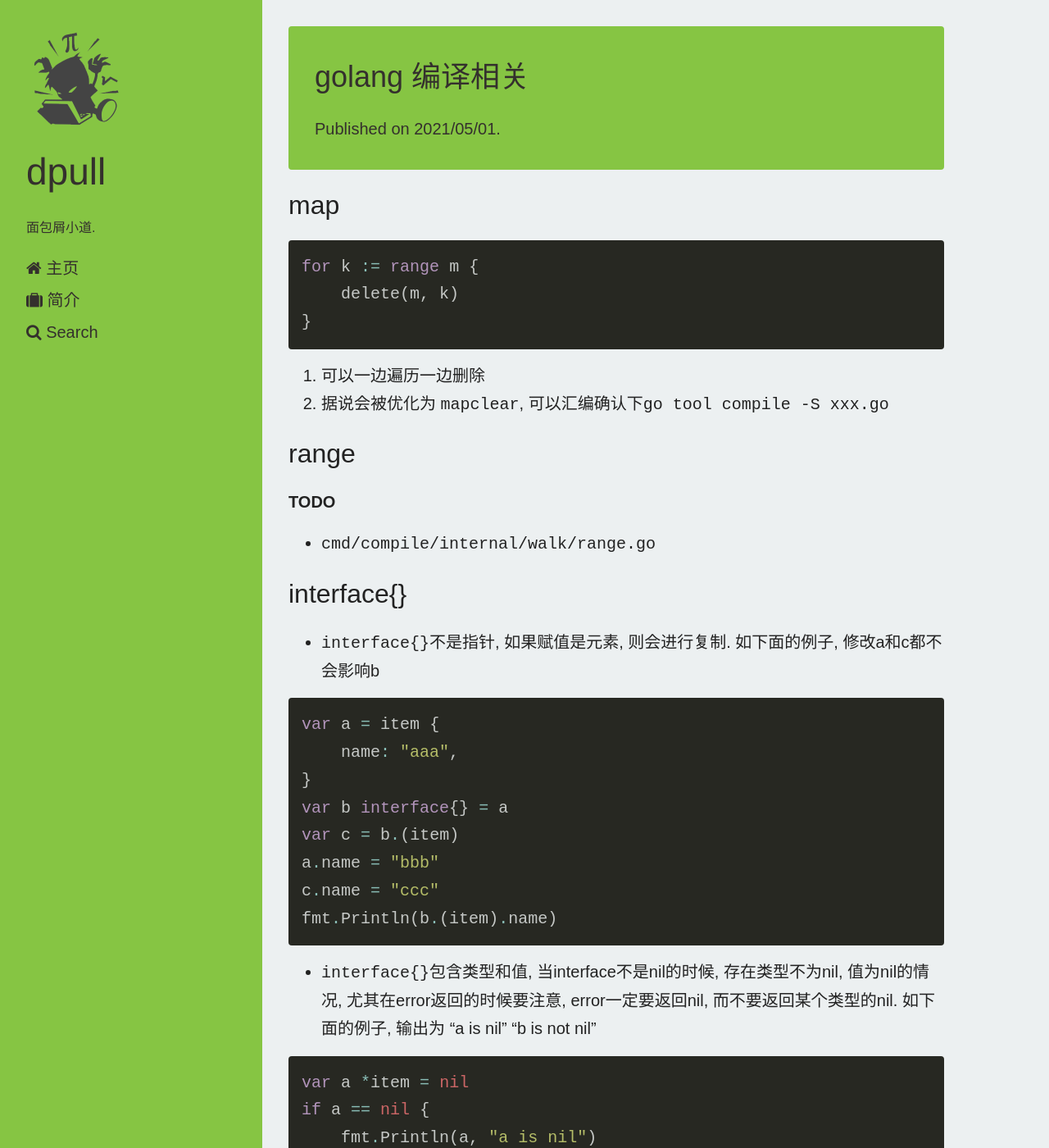
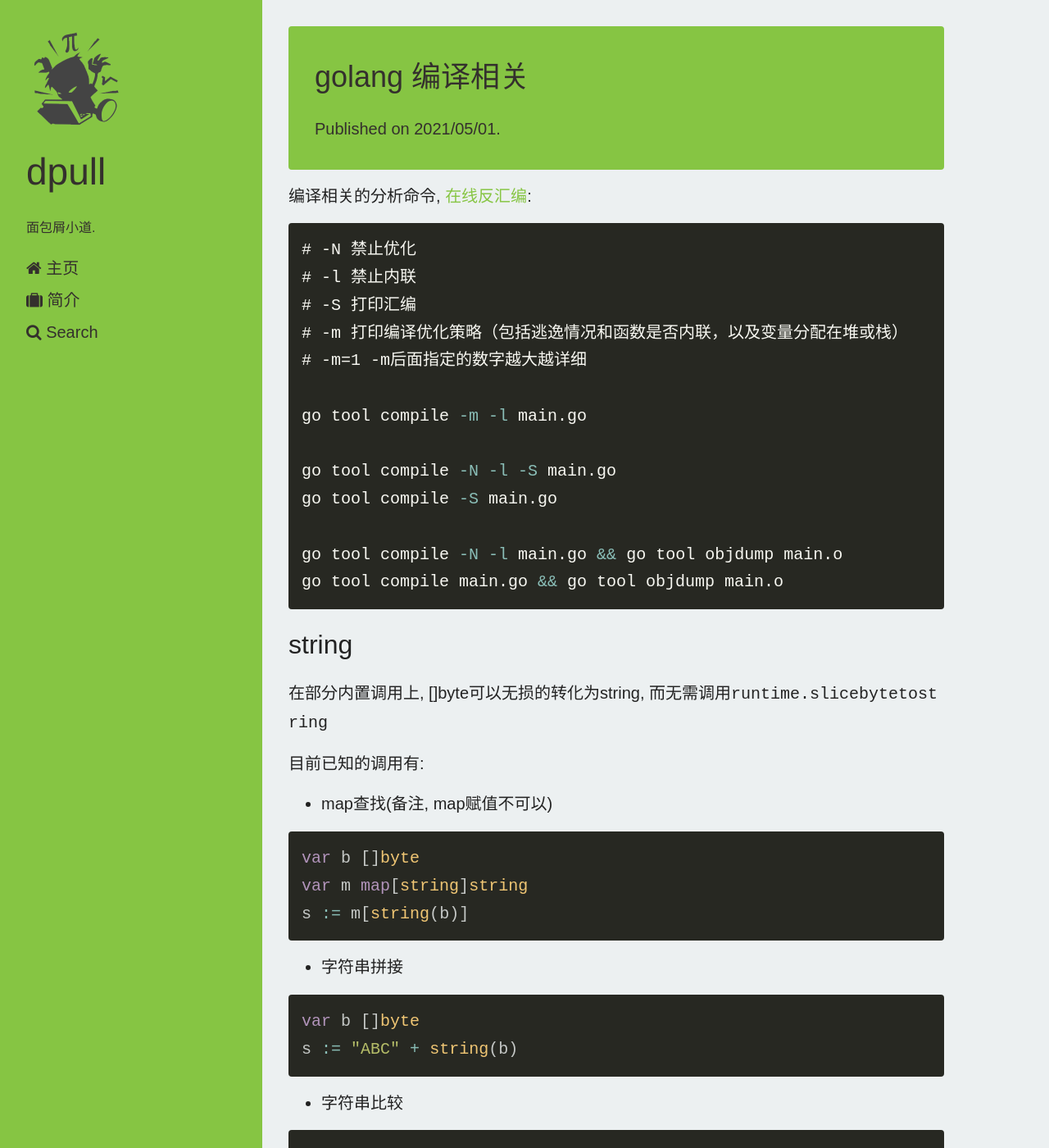
Before and after one commit to dpull/dpull.github.io, a Jekyll site: the page built from _posts/2021-05-01-golang_compiler.md, in a window 1280 px wide and 1400 px high. Shown: the whole window at 82% size. Built offline with Jekyll 4.4.1, drawn with Linux system fonts in a browser that asks for light colours; nearby versions of some CDN libraries; some of the changed text lies outside the part shown.

Commit message:
完善编译器相关

```diff
--- a/_posts/2021-05-01-golang_compiler.md
+++ b/_posts/2021-05-01-golang_compiler.md
@@ -4,6 +4,51 @@ title: golang 编译相关
 categories: [general]
 tags: []
 ---
+
+编译相关的分析命令, [在线反汇编](https://go.godbolt.org/):
+
+{% highlight bash %}
+# -N 禁止优化
+# -l 禁止内联
+# -S 打印汇编
+# -m 打印编译优化策略（包括逃逸情况和函数是否内联，以及变量分配在堆或栈）
+# -m=1 -m后面指定的数字越大越详细
+
+go tool compile -m -l main.go
+
+go tool compile -N -l -S main.go
+go tool compile -S main.go
+
+go tool compile -N -l main.go && go tool objdump main.o
+go tool compile main.go && go tool objdump main.o
+{% endhighlight %}
+
+## string
+
+在部分内置调用上, []byte可以无损的转化为string, 而无需调用`runtime.slicebytetostring`
+
+目前已知的调用有:
+* map查找(备注, map赋值不可以)
+
+{% highlight go %}
+var b []byte
+var m map[string]string
+s := m[string(b)]
+{% endhighlight %}
+
+* 字符串拼接
+
+{% highlight go %}
+var b []byte
+s := "ABC" + string(b)
+{% endhighlight %}
+
+* 字符串比较
+
+{% highlight go %}
+var b []byte
+bs := "ABC" == string(b)
+{% endhighlight %}
 
 ## map
 
@@ -13,13 +58,14 @@ for k := range m {
 }
 {% endhighlight %}
 
-1. 可以一边遍历一边删除
-1. 据说会被优化为 `mapclear`, 可以汇编确认下`go tool compile -S xxx.go`
+* range map 可以一边遍历一边删除
+* 以上代码会被优化为`runtime.mapclear`
 
 ## range
 
-**TODO**
-* `cmd/compile/internal/walk/range.go`
+源码: `cmd/compile/internal/walk/range.go`
+
+range会再编译器通过插入代码的方式实现.
 
 ## interface{}
 
@@ -57,11 +103,33 @@ if b == nil {
 {% endhighlight %}
 
 ## 逃逸分析
+{% highlight go %}
+func print0(v interface{})  {
+    // v does not escape
+}
 
-**TODO**
-**TODO interface的逃逸分析**
+func print1(v interface{}) int {
+    // v does not escape
+    i := len(v.(string))
+    return i
+}
 
-* cmd/compile/internal/escape/escape.go
-* `go run -gcflags "-m -l" internal/test1/main.go`
-* go build -gcflags '-m=1 -l' -l是禁止内联，-m是打印优化决定，后面指定的数字越大越详细。 重点关注 escapes to heap 和 moved to heap 附近的打印。
-* https://segment.com/blog/allocation-efficiency-in-high-performance-go-services/
+func print3(v interface{}) reflect.Type {
+    // leaking param: v
+    rv := reflect.ValueOf(v)
+    return rv.Type()
+}
+
+func print()  {
+    s1 := ""
+    s2 := ""
+    s3 := ""
+    s4 := ""
+    print0(s1) // s1 does not escape
+    print1(s2) // s2 does not escape
+    print1(s3) // s3 does not escape
+    fmt.Println(s4) // s4 escapes to heap
+}
+{% endhighlight %}
+
+`reflect.ValueOf` 会造成`leaking param`, 可以参考[一些golang的知识点](./2021-10-07-golang_library)中的反射部分.
```
